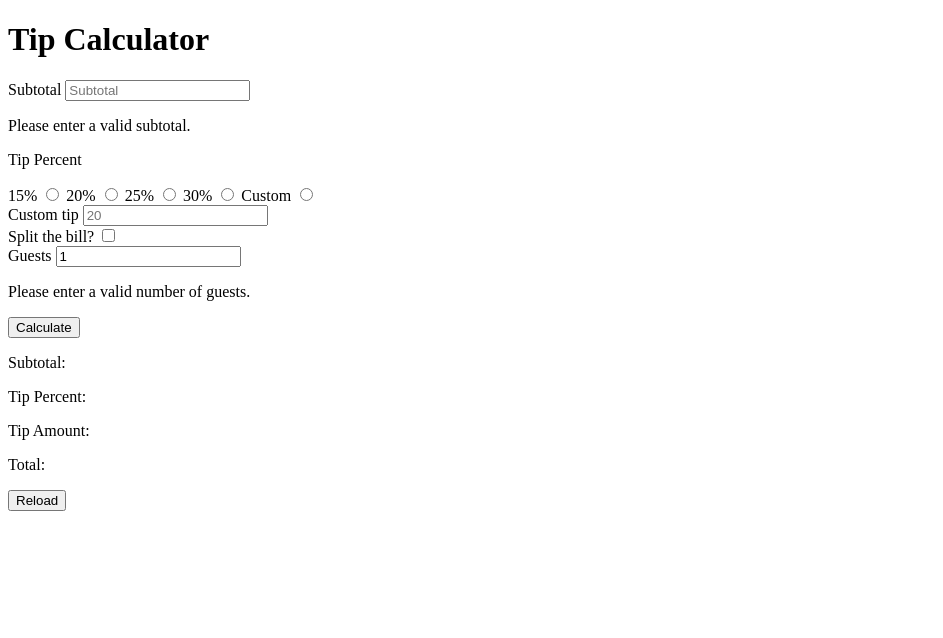
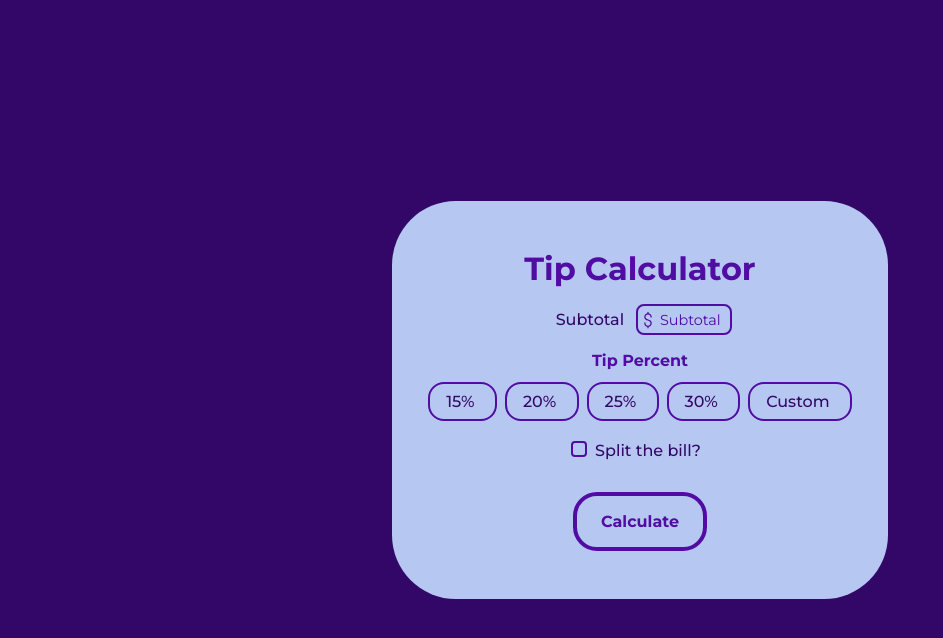
Before and after one commit to sydpeay/tip-calculator, a plain HTML site: page index.html in a window 1280 px wide. Shown: the whole page, without its empty margins (0-943 px from the left). Drawn offline with Linux system fonts and the light colour scheme.

Commit message:
Link stylesheet

```diff
--- a/index.html
+++ b/index.html
@@ -10,7 +10,9 @@
     <link rel="preconnect" href="https://fonts.gstatic.com" crossorigin>
     <link href="https://fonts.googleapis.com/css2?family=Montserrat:wght@400;500;700&display=swap" rel="stylesheet">
 
-    <title> </title>
+	  <link rel="stylesheet" href="./style.css">
+
+    <title>Tip Calculator</title>
 
   </head>
 
```
